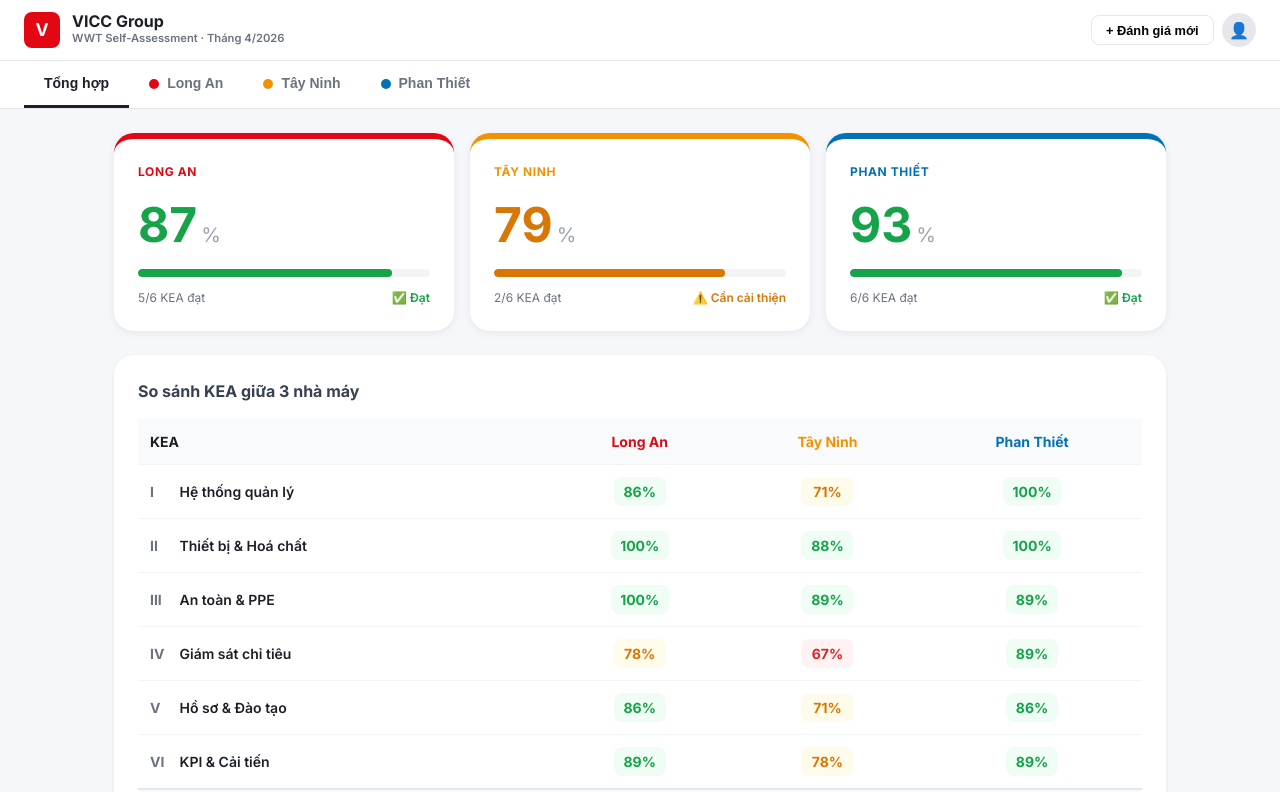
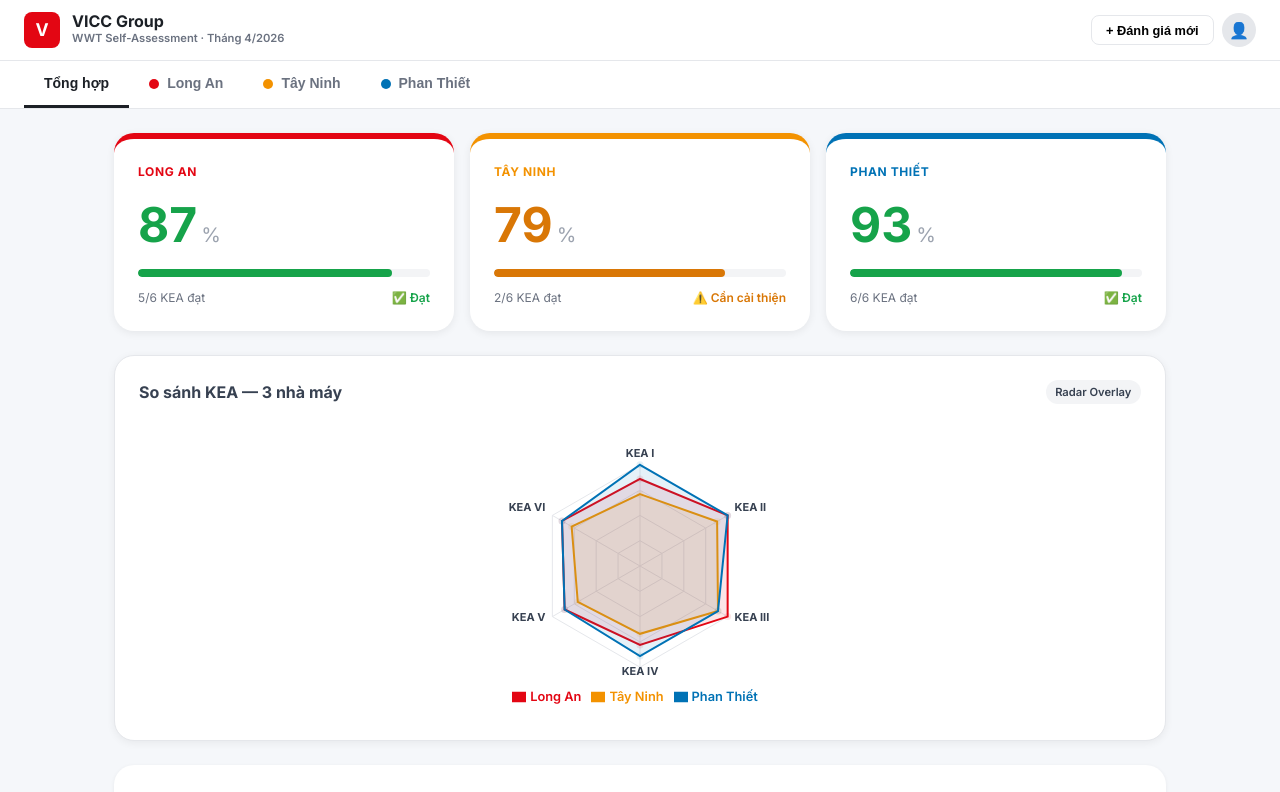
Before and after one commit to vu386270-viccla/WWT, a Next.js app: page /dashboard in a window 1280 px wide. Shown: the top 792 px of the page. Built offline with nearby package versions, Linux system fonts and the light colour scheme.

Commit message:
feat: add KEA radar charts (single-site + 3-site overlay)

```diff
--- a/app/dashboard/page.tsx
+++ b/app/dashboard/page.tsx
@@ -3,6 +3,10 @@
 import React, { useState } from 'react'
 import { useRouter } from 'next/navigation'
 import styles from './dashboard.module.css'
+import {
+    Radar, RadarChart, PolarGrid, PolarAngleAxis,
+    ResponsiveContainer, Legend, Tooltip,
+} from 'recharts'
 
 // ─── Mock Data ──────────────────────────────────────────────────────────────
 const SITES = [
@@ -70,6 +74,119 @@ function scoreLabel(score: number) {
     if (score >= 70) return '⚠️ Cần cải thiện'
     return '❌ Không đạt'
 }
+
+// ─── Single Site Radar Chart ────────────────────────────────────────────────
+function SiteRadarChart({ keas, color }: { keas: KEA[]; color: string }) {
+    const data = keas.map(k => ({
+        subject: `KEA ${k.id}`,
+        score: k.score,
+        fullMark: 100,
+    }))
+    return (
+        <div style={{
+            backgroundColor: 'white', borderRadius: '20px',
+            border: '1px solid #E5E7EB', padding: '1.25rem',
+            boxShadow: '0 2px 8px rgba(0,0,0,0.06)',
+        }}>
+            <div style={{ display: 'flex', justifyContent: 'space-between', alignItems: 'center', marginBottom: '0.5rem' }}>
+                <h2 style={{ fontWeight: 700, fontSize: '0.95rem', color: '#374151' }}>Bản đồ KEA</h2>
+                <span style={{
+                    fontSize: '0.7rem', fontWeight: 600, padding: '0.2rem 0.6rem',
+                    borderRadius: '999px', backgroundColor: `${color}15`, color,
+                }}>Radar Chart</span>
+            </div>
+            <ResponsiveContainer width="100%" height={240}>
+                <RadarChart data={data} margin={{ top: 8, right: 20, bottom: 8, left: 20 }}>
+                    <PolarGrid stroke="#E5E7EB" />
+                    <PolarAngleAxis
+                        dataKey="subject"
+                        tick={{ fontSize: 11, fontWeight: 700, fill: '#6B7280' }}
+                    />
+                    <Radar
+                        name="Điểm" dataKey="score"
+                        stroke={color} strokeWidth={2.5}
+                        fill={color} fillOpacity={0.20}
+                        dot={{ r: 4, fill: color, strokeWidth: 0 }}
+                    />
+                    <Tooltip
+                        formatter={(v: number) => [`${v}%`, 'Điểm']}
+                        contentStyle={{ borderRadius: '10px', border: 'none', boxShadow: '0 4px 12px rgba(0,0,0,0.12)', fontSize: '0.8rem' }}
+                    />
+                </RadarChart>
+            </ResponsiveContainer>
+            {/* Legend dots */}
+            <div style={{ display: 'flex', flexWrap: 'wrap', gap: '0.5rem 1rem', marginTop: '0.25rem', justifyContent: 'center' }}>
+                {keas.map(k => (
+                    <div key={k.id} style={{ display: 'flex', alignItems: 'center', gap: '0.35rem', fontSize: '0.7rem', color: '#6B7280' }}>
+                        <span style={{ width: '8px', height: '8px', borderRadius: '50%', backgroundColor: k.score >= 85 ? '#16A34A' : k.score >= 70 ? '#D97706' : '#DC2626', display: 'inline-block' }} />
+                        <span>{k.name}</span>
+                        <span style={{ fontWeight: 700, color: k.score >= 85 ? '#16A34A' : k.score >= 70 ? '#D97706' : '#DC2626' }}>{k.score}%</span>
+                    </div>
+                ))}
+            </div>
+        </div>
+    )
+}
+
+// ─── All-Sites Radar Chart ────────────────────────────────────────────────────
+const KEA_LABELS = ['Hệ thống\nQL', 'Thiết bị &\nHoá chất', 'An toàn\n& PPE', 'Giám sát\nchỉ tiêu', 'Hồ sơ &\nĐào tạo', 'KPI &\nCải tiến']
+
+function AllSitesRadarChart() {
+    const keaCount = SITE_DATA['long-an'].keas.length
+    const data = Array.from({ length: keaCount }, (_, i) => ({
+        subject: `KEA ${ROMAN[i]}`,
+        label: KEA_LABELS[i],
+        'Long An': SITE_DATA['long-an'].keas[i].score,
+        'Tây Ninh': SITE_DATA['tay-ninh'].keas[i].score,
+        'Phan Thiết': SITE_DATA['phan-thiet'].keas[i].score,
+        fullMark: 100,
+    }))
+    return (
+        <div style={{
+            backgroundColor: 'white', borderRadius: '20px',
+            border: '1px solid #E5E7EB', padding: '1.5rem',
+            boxShadow: '0 2px 8px rgba(0,0,0,0.06)',
+        }}>
+            <div style={{ display: 'flex', justifyContent: 'space-between', alignItems: 'center', marginBottom: '0.75rem' }}>
+                <h2 style={{ fontWeight: 700, fontSize: '1rem', color: '#374151' }}>So sánh KEA — 3 nhà máy</h2>
+                <span style={{
+                    fontSize: '0.7rem', fontWeight: 600, padding: '0.2rem 0.6rem',
+                    borderRadius: '999px', backgroundColor: '#F3F4F6', color: '#374151',
+                }}>Radar Overlay</span>
+            </div>
+            <ResponsiveContainer width="100%" height={300}>
+                <RadarChart data={data} margin={{ top: 10, right: 30, bottom: 10, left: 30 }}>
+                    <PolarGrid stroke="#E5E7EB" />
+                    <PolarAngleAxis
+                        dataKey="subject"
+                        tick={{ fontSize: 11, fontWeight: 700, fill: '#374151' }}
+                    />
+                    <Radar name="Long An" dataKey="Long An"
+                        stroke="#E30613" strokeWidth={2} fill="#E30613" fillOpacity={0.10}
+                        dot={{ r: 3.5, fill: '#E30613', strokeWidth: 0 }} />
+                    <Radar name="Tây Ninh" dataKey="Tây Ninh"
+                        stroke="#F39200" strokeWidth={2} fill="#F39200" fillOpacity={0.10}
+                        dot={{ r: 3.5, fill: '#F39200', strokeWidth: 0 }} />
+                    <Radar name="Phan Thiết" dataKey="Phan Thiết"
+                        stroke="#0072B5" strokeWidth={2} fill="#0072B5" fillOpacity={0.10}
+                        dot={{ r: 3.5, fill: '#0072B5', strokeWidth: 0 }} />
+                    <Legend
+                        wrapperStyle={{ fontSize: '0.8rem', fontWeight: 600, paddingTop: '8px' }}
+                        formatter={(value, entry: any) => (
+                            <span style={{ color: entry.color }}>{value}</span>
+                        )}
+                    />
+                    <Tooltip
+                        formatter={(v: number, name: string) => [`${v}%`, name]}
+                        contentStyle={{ borderRadius: '10px', border: 'none', boxShadow: '0 4px 12px rgba(0,0,0,0.12)', fontSize: '0.8rem' }}
+                    />
+                </RadarChart>
+            </ResponsiveContainer>
+        </div>
+    )
+}
+
+const ROMAN = ['I', 'II', 'III', 'IV', 'V', 'VI']
 
 // ─── KEA Card Component ───────────────────────────────────────────────────────
 function KeaCard({ kea, siteColor }: { kea: KEA; siteColor: string }) {
@@ -205,6 +322,9 @@ function SiteView({ siteId }: { siteId: string }) {
                 </div>
             </div>
 
+            {/* Radar Chart */}
+            <SiteRadarChart keas={data.keas} color={color} />
+
             {/* KEA List */}
             <div>
                 <h2 style={{ fontSize: '1rem', fontWeight: 700, marginBottom: '0.875rem', color: '#374151' }}>
@@ -258,6 +378,9 @@ function AllSitesView({ onSelect }: { onSelect: (id: string) => void }) {
                     )
                 })}
             </div>
+
+            {/* All-Sites Radar Chart */}
+            <AllSitesRadarChart />
 
             {/* Summary Table: KEA by Site */}
             <div style={{ backgroundColor: 'white', borderRadius: '20px', padding: '1.5rem', boxShadow: '0 1px 4px rgba(0,0,0,0.06)' }}>
```
